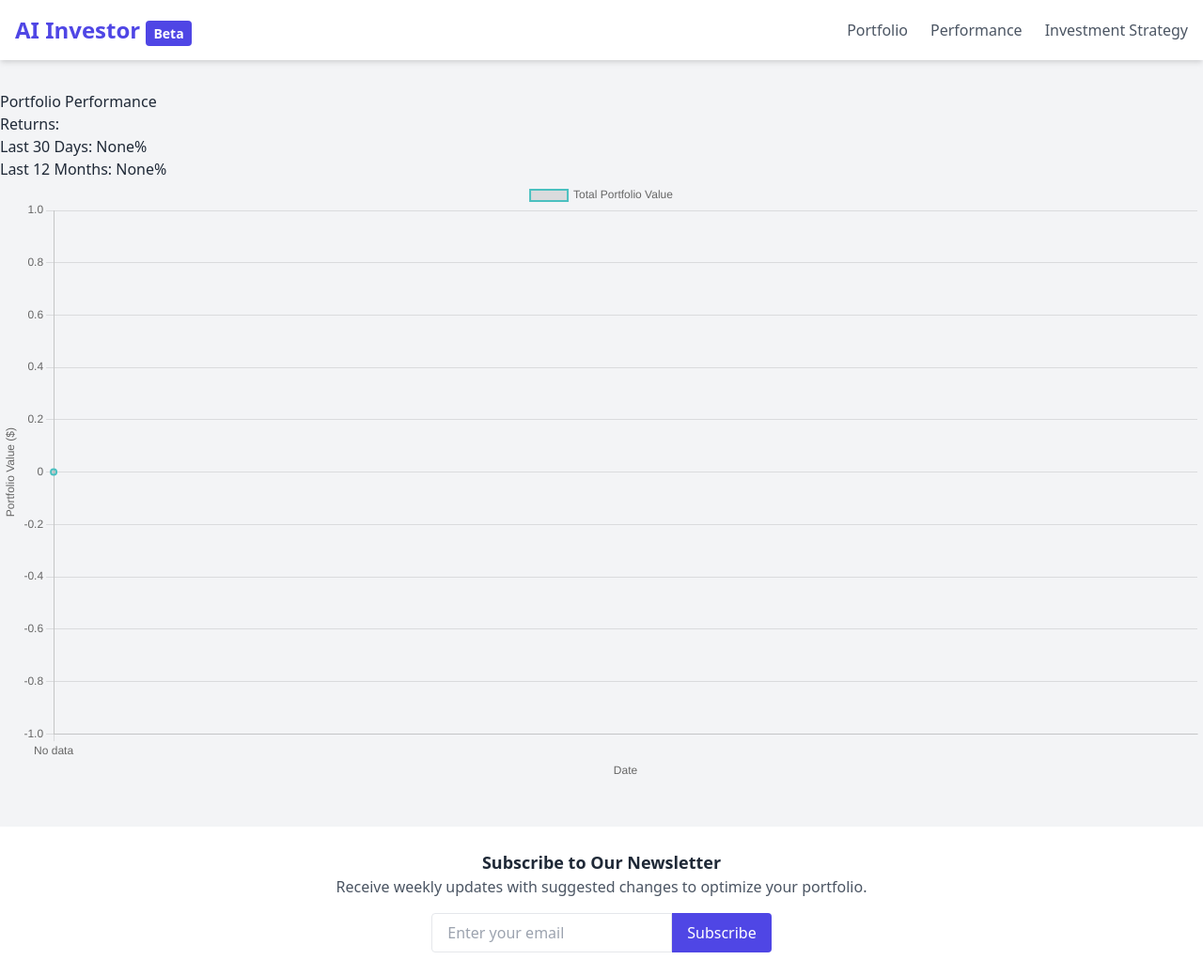
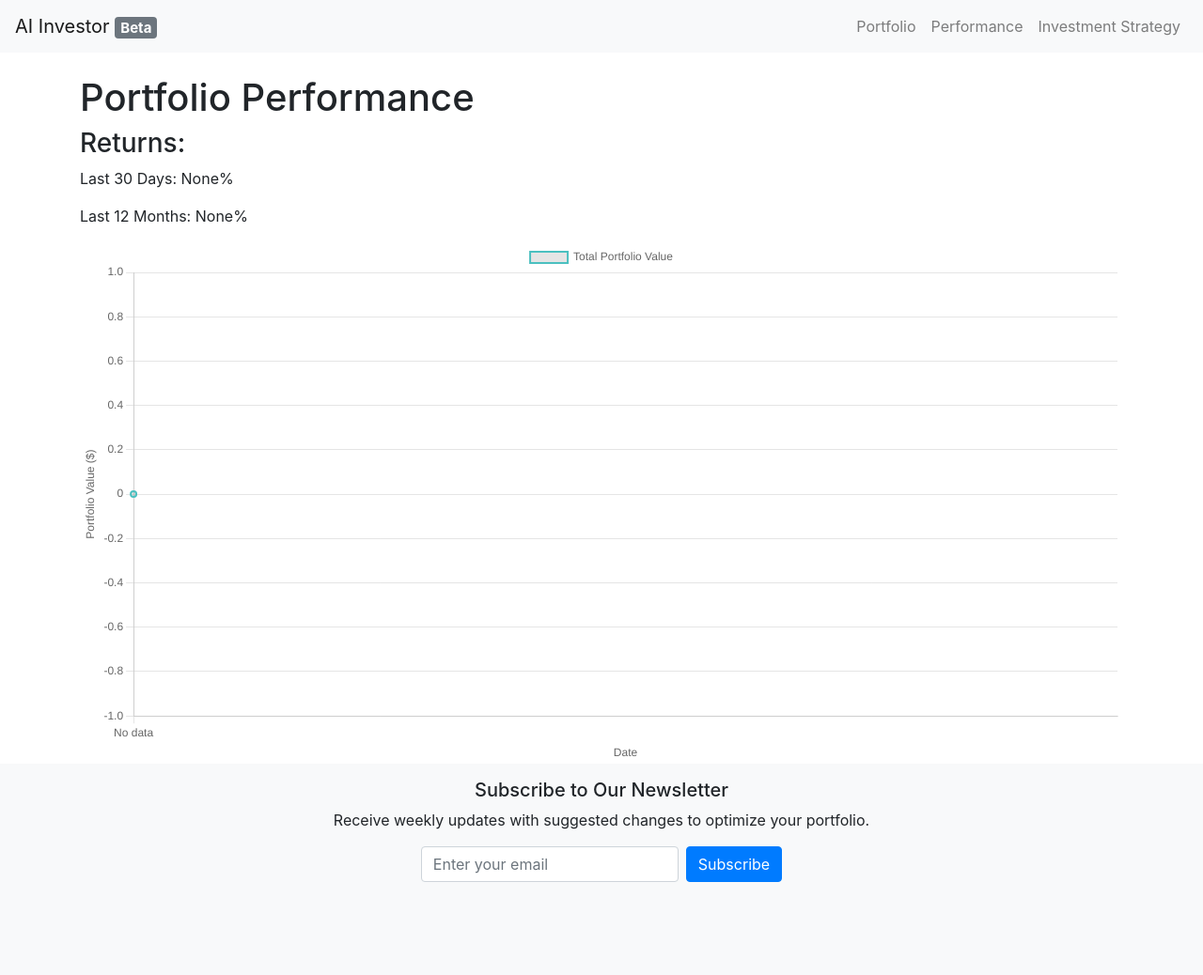
Before and after one commit to maxime0010/investments_app, a Flask app: page /performance in a window 1280 px wide. Shown: the whole page at 94% size. After the commit the page ends 939 px from the top, so only its background shows below. Run offline with Flask 3, Linux system fonts and the light colour scheme; data that the repository does not hold is empty; some libraries are stand-ins or nearby versions.

Commit message:
Update base.html

```diff
--- a/templates/base.html
+++ b/templates/base.html
@@ -4,35 +4,39 @@
     <meta charset="UTF-8">
     <meta name="viewport" content="width=device-width, initial-scale=1.0">
     <title>AI Investor - Beta</title>
-    <link href="https://cdn.jsdelivr.net/npm/tailwindcss@2.2.19/dist/tailwind.min.css" rel="stylesheet">
+    <link rel="stylesheet" href="https://stackpath.bootstrapcdn.com/bootstrap/4.5.2/css/bootstrap.min.css">
 </head>
-<body class="bg-gray-100 text-gray-800">
-    <nav class="bg-white shadow-md">
-        <div class="container mx-auto px-4 py-4 flex justify-between items-center">
-            <a class="text-2xl font-bold text-indigo-600" href="{{ url_for('portfolio') }}">AI Investor <span class="bg-indigo-600 text-white text-sm rounded px-2 py-1">Beta</span></a>
-            <div class="hidden md:flex space-x-6">
-                <a class="text-gray-600 hover:text-indigo-600" href="{{ url_for('portfolio') }}">Portfolio</a>
-                <a class="text-gray-600 hover:text-indigo-600" href="{{ url_for('performance') }}">Performance</a>
-                <a class="text-gray-600 hover:text-indigo-600" href="{{ url_for('investment_strategy') }}">Investment Strategy</a>
-            </div>
+<body>
+    <nav class="navbar navbar-expand-lg navbar-light bg-light">
+        <a class="navbar-brand" href="{{ url_for('portfolio') }}">AI Investor <span class="badge badge-secondary">Beta</span></a>
+        <button class="navbar-toggler" type="button" data-toggle="collapse" data-target="#navbarNav" aria-controls="navbarNav" aria-expanded="false" aria-label="Toggle navigation">
+            <span class="navbar-toggler-icon"></span>
+        </button>
+        <div class="collapse navbar-collapse" id="navbarNav">
+            <ul class="navbar-nav ml-auto">
+                <li class="nav-item"><a class="nav-link" href="{{ url_for('portfolio') }}">Portfolio</a></li>
+                <li class="nav-item"><a class="nav-link" href="{{ url_for('performance') }}">Performance</a></li>
+                <li class="nav-item"><a class="nav-link" href="{{ url_for('investment_strategy') }}">Investment Strategy</a></li>
+            </ul>
         </div>
     </nav>
 
-    <div class="container mx-auto mt-8">
+    <div class="container mt-4">
         {% block content %}{% endblock %}
     </div>
 
-    <footer class="bg-white shadow-md mt-12 py-6">
-        <div class="container mx-auto text-center">
-            <h5 class="text-lg font-semibold">Subscribe to Our Newsletter</h5>
-            <p class="text-gray-600">Receive weekly updates with suggested changes to optimize your portfolio.</p>
-            <form action="{{ url_for('subscribe') }}" method="post" class="flex justify-center mt-4">
-                <input type="email" name="email" class="border rounded-l px-4 py-2 w-64" placeholder="Enter your email" required>
-                <button type="submit" class="bg-indigo-600 text-white rounded-r px-4 py-2">Subscribe</button>
+    <footer class="footer mt-auto py-3 bg-light">
+        <div class="container text-center">
+            <h5>Subscribe to Our Newsletter</h5>
+            <p>Receive weekly updates with suggested changes to optimize your portfolio.</p>
+            <form action="{{ url_for('subscribe') }}" method="post" class="form-inline justify-content-center">
+                <input type="email" name="email" class="form-control mb-2 mr-sm-2" placeholder="Enter your email" required>
+                <button type="submit" class="btn btn-primary mb-2">Subscribe</button>
             </form>
         </div>
     </footer>
 
-    <script src="https://cdn.jsdelivr.net/npm/alpinejs@2.8.2/dist/alpine.min.js" defer></script>
+    <script src="https://code.jquery.com/jquery-3.5.1.slim.min.js"></script>
+    <script src="https://cdn.jsdelivr.net/npm/bootstrap@4.5.2/dist/js/bootstrap.bundle.min.js"></script>
 </body>
 </html>
```
